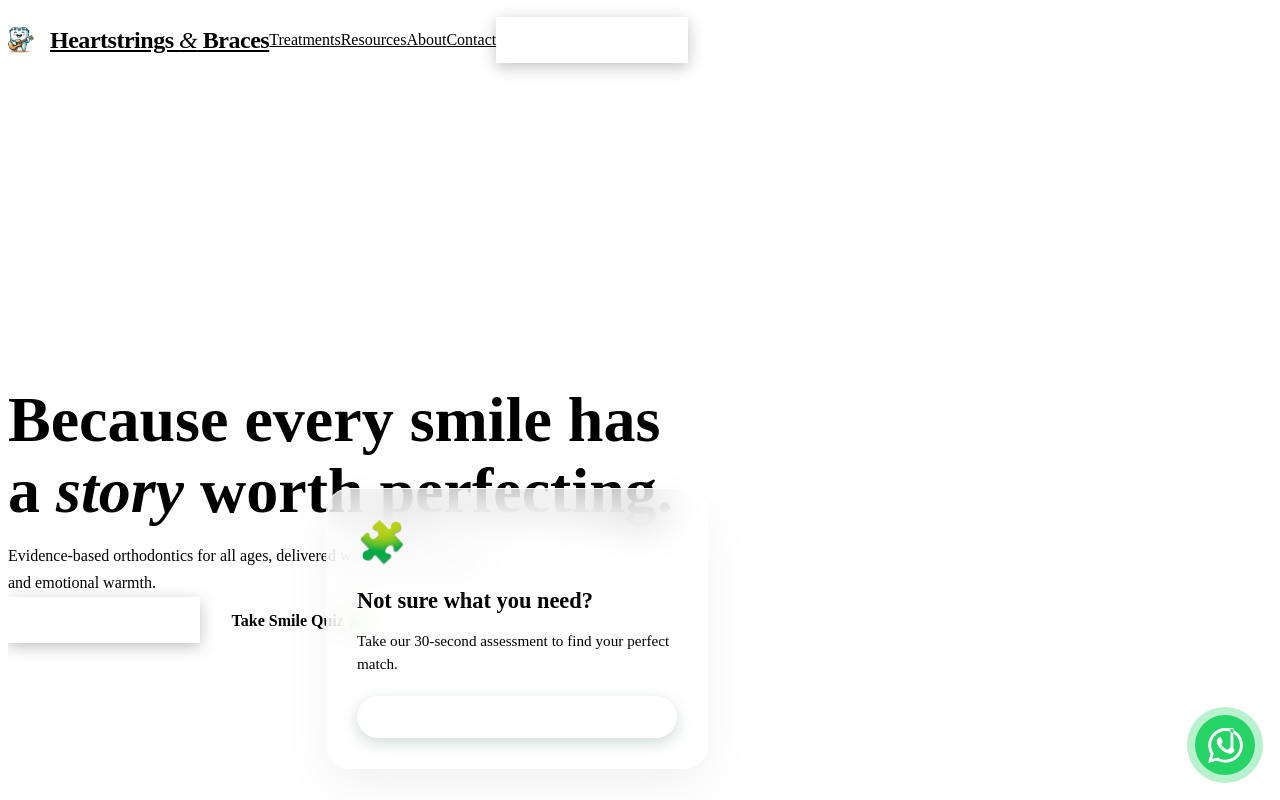
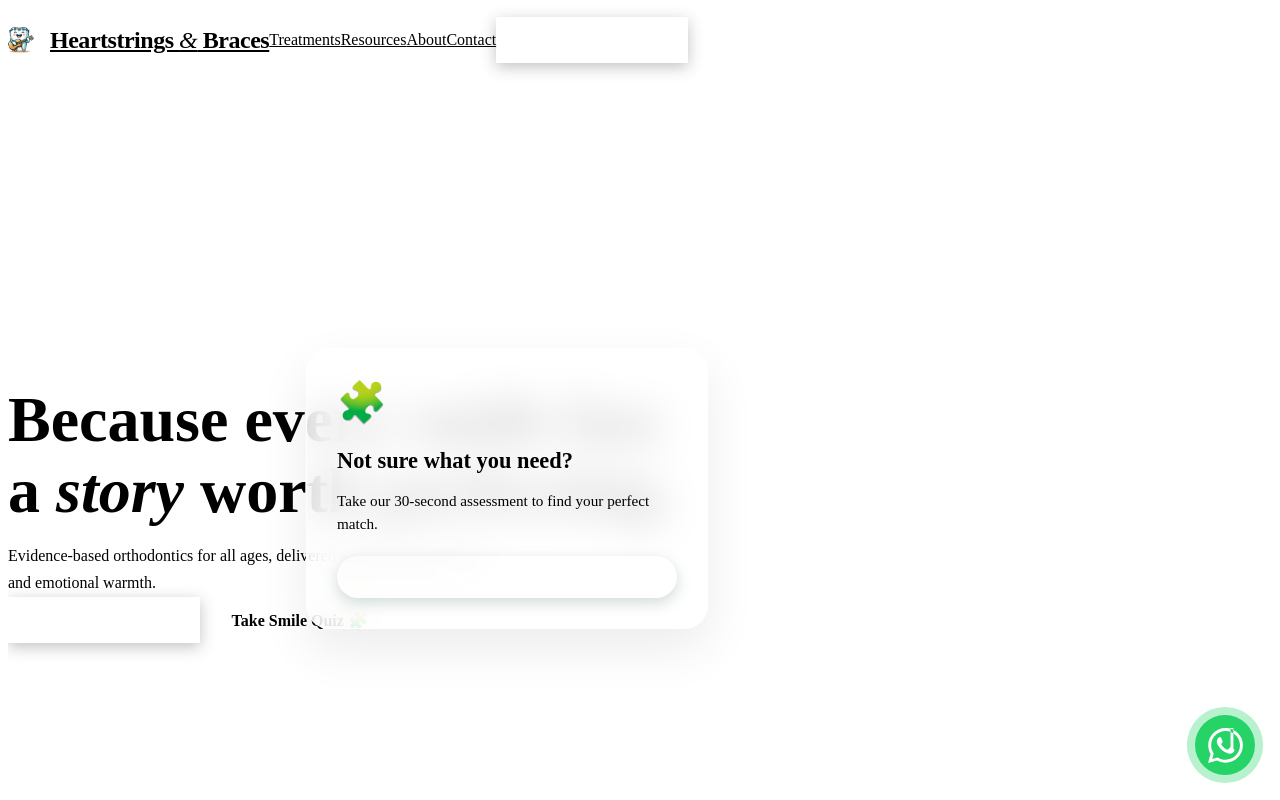
Before and after one commit to drkunalpatankar/hsb-website, a React (Vite) app: page / in a window 1280 px wide. Shown: the top 800 px of the page. Built offline with nearby package versions, Linux system fonts and the light colour scheme; the HTML template or start-up script is replaced by a standard one.

Commit message:
Position Quiz Card top-right and add float animations

```diff
--- a/src/components/Hero.css
+++ b/src/components/Hero.css
@@ -164,16 +164,18 @@
 .hero__quiz-teaser {
     position: absolute;
     right: 0;
-    top: 50%;
-    transform: translateY(-50%);
-    width: 320px;
-    background: rgba(255, 255, 255, 0.7);
+    top: 5%;
+    /* Aligned higher up with the text */
+    /* Removed translateY center */
+    width: 340px;
+    background: rgba(255, 255, 255, 0.8);
     backdrop-filter: blur(20px);
     -webkit-backdrop-filter: blur(20px);
-    border: 1px solid rgba(255, 255, 255, 0.8);
+    border: 1px solid rgba(255, 255, 255, 0.9);
     border-radius: 24px;
     padding: 30px;
-    box-shadow: 0 20px 50px rgba(0, 0, 0, 0.05);
+    box-shadow: 0 20px 50px rgba(0, 0, 0, 0.08);
+    /* Slightly stronger shadow */
     z-index: 10;
     overflow: hidden;
 }
```
